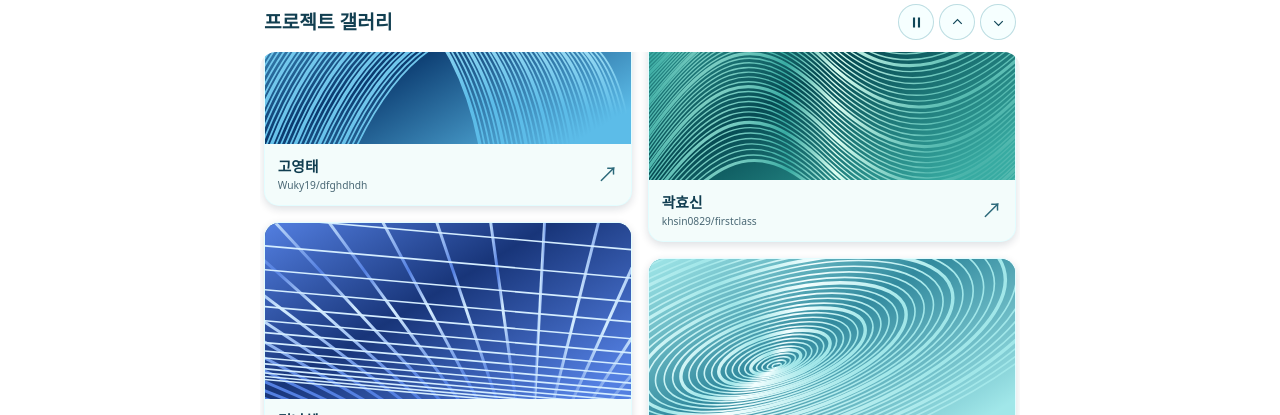
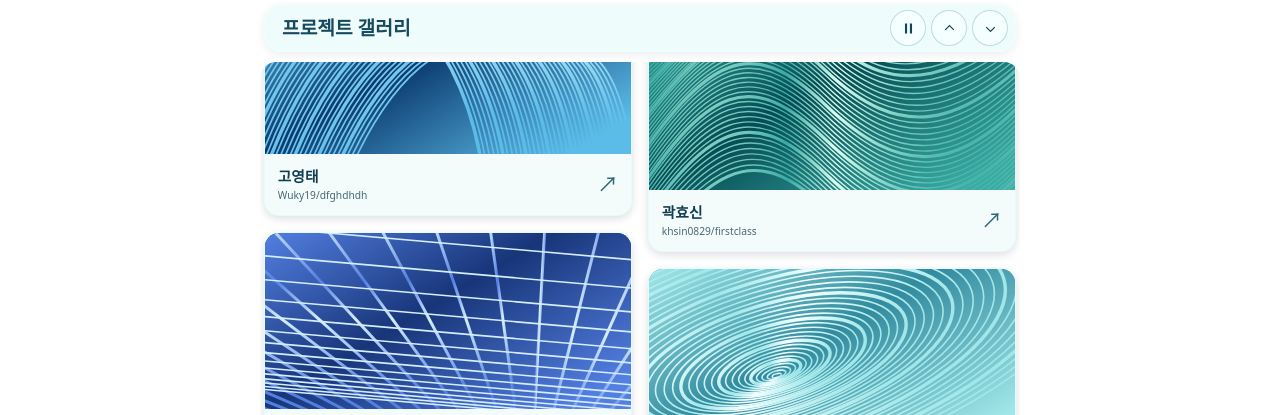
Before and after one commit to JJinMangGo/firstClass, a plain HTML site: page students.html in a window 1280 px wide. Shown: the part 364-779 px from the top of the page. Drawn offline with Linux system fonts and the light colour scheme; a web font is replaced by a local one.

Commit message:
style: 물빛 배경에서 갤러리 제목 대비 개선

```diff
--- a/students.html
+++ b/students.html
@@ -112,7 +112,13 @@ h1 {
 .gallery-bar {
     justify-content: space-between;
     gap: 12px;
-    padding: 0 4px 12px;
+    margin: 0 4px 10px;
+    padding: 5px 7px 5px 17px;
+    border: 1px solid rgb(238 255 255 / 75%);
+    border-radius: 18px;
+    background: rgb(238 252 252 / 92%);
+    color: #174a5c;
+    box-shadow: 0 3px 10px rgb(7 40 61 / 8%);
 }
 .gallery-bar h2 {
     margin: 0;
@@ -489,7 +495,7 @@ dialog::backdrop {
             <h1>서로 다른 생각,<br>하나씩 펼쳐지는 웹.</h1>
             <p class="desc">26명의 시작을 만나보세요.<br>우리 반의 프로젝트를 둘러보고, 새로운 영감을 발견하세요.</p>
         </div>
-        <section class="showcase" id="project-showcase" aria-labelledby="gallery-title" hidden>
+        <section class="showcase" id="project-showcase" aria-label="학생 프로젝트 캐러셀" hidden>
             <div class="gallery-bar">
                 <h2 id="gallery-title">프로젝트 갤러리</h2>
                 <div class="gallery-controls">
```
